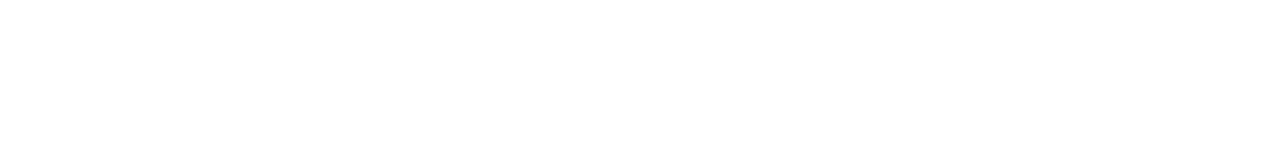
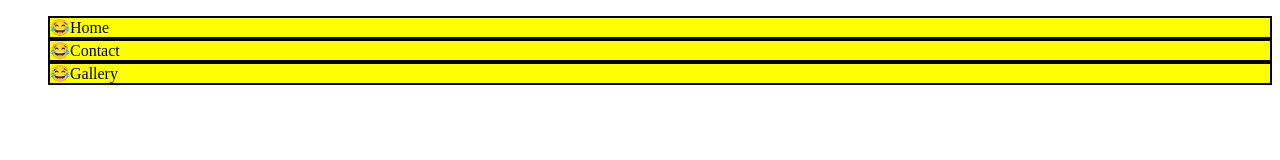
Before and after one commit to ErArbazAnsari/Sigma-Web-Devlopment-Course, a plain HTML site: page 25_Styling_Lists_using_CSS/index.html in a window 1280 px wide. Drawn offline with Linux system fonts and the light colour scheme.

Commit message:
Styling_Lists_using_CSS

```diff
--- a/25_Styling_Lists_using_CSS/index.html
+++ b/25_Styling_Lists_using_CSS/index.html
@@ -1,11 +1,31 @@
 <!DOCTYPE html>
 <html lang="en">
+
 <head>
     <meta charset="UTF-8">
     <meta name="viewport" content="width=device-width, initial-scale=1.0">
     <title>Styling Lists using CSS</title>
+    <style>
+        li {
+            list-style: devanagari;
+            background-color: yellow;
+            list-style-position: inside;
+            border: 2px solid black;
+            /*list-style-image: url("https://media3.giphy.com/media/v1.Y2lkPTc5MGI3NjExY3BqYzNkeWdqM2lweDJzYXZpeTM5ZWFhMGkyanp1bDExbWVkeTFuYyZlcD12MV9pbnRlcm5hbF9naWZfYnlfaWQmY3Q9Zw/hSXffSZiavYTyZnBWU/giphy.gif");*/
+            list-style-type: "😂";
+        }
+    </style>
 </head>
+
 <body>
+    <div class="nav">
+        <ul>
+            <li>Home</li>
+            <li>Contact</li>
+            <li>Gallery</li>
 
+        </ul>
+    </div>
 </body>
+
 </html>
```
